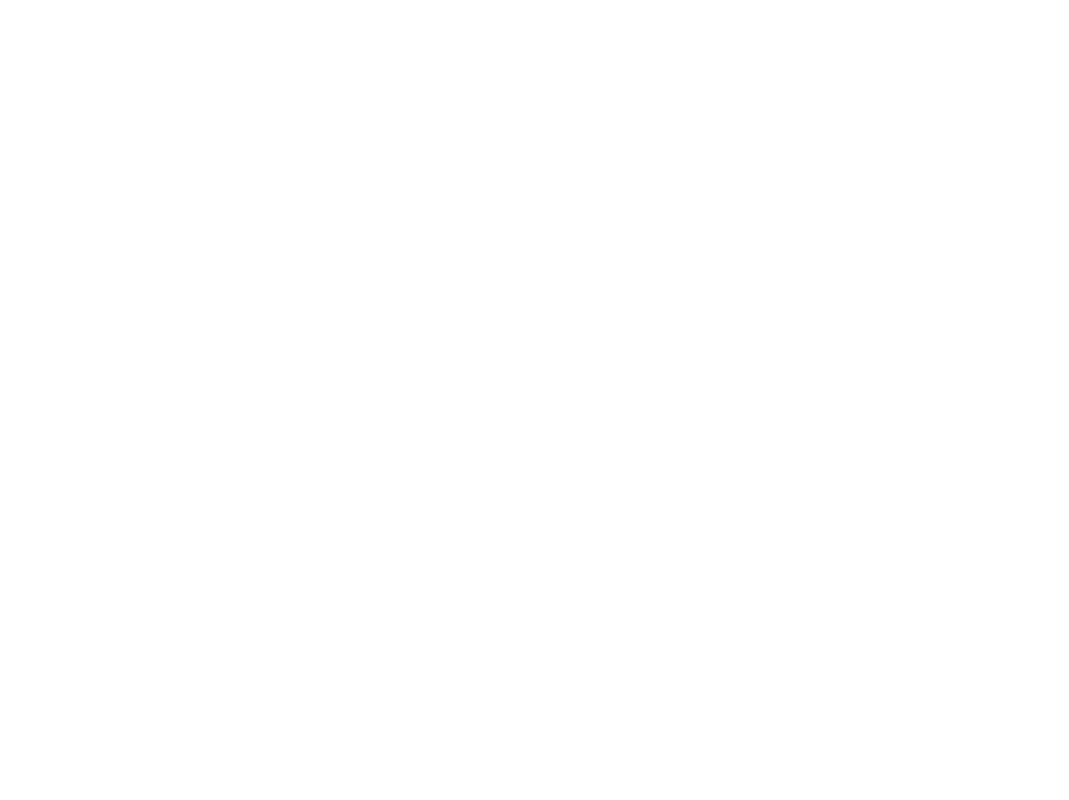
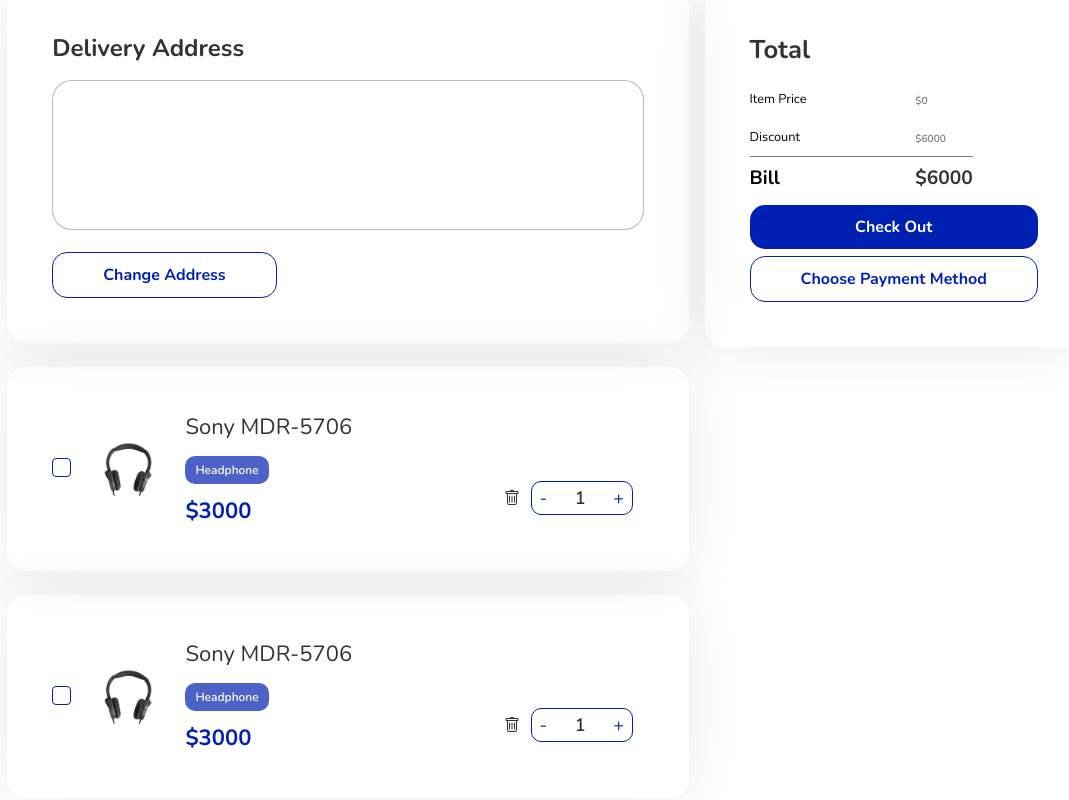
Before and after one commit to femiliapm/lectronic-fe, a React (Create React App) app: page /checkout in a window 1280 px wide. Before the commit this address had no page. Shown: the part 380-1180 px from the top of the page, without its empty margins (95-1164 px from the left). Before the commit the page ends 800 px from the top, so only its background shows below. Built offline with nearby package versions, Linux system fonts and the light colour scheme.

Commit message:
checkout page fix

```diff
--- a/src/App.js
+++ b/src/App.js
@@ -6,6 +6,7 @@
 import ItemsPage from "./pages/items";
 import CartPage from "./pages/cart";
 import DetailItemPage from "./pages/detailItem";
+import CheckoutPage from "./pages/checkout";
 
 function App() {
   return (
@@ -16,6 +17,7 @@
       <Route path="/lectronic-shop/explore" element={<ItemsPage />} />
       <Route path="/cart" element={<CartPage />} />
       <Route path="/detail/1" element={<DetailItemPage />} />
+      <Route path="/checkout" element={<CheckoutPage />} />
     </Routes>
   );
 }
--- a/src/components/atomics/Button.comp.js
+++ b/src/components/atomics/Button.comp.js
@@ -2,10 +2,13 @@
 import { ButtonStyled } from "../../styles/components/button.style";
 
 const Button = (props) => {
-  const { text = "text", outline } = props;
+  const { text = "text", outline, width } = props;
 
   return (
-    <ButtonStyled className={outline ? `border-primary primary` : `bg-primary`}>
+    <ButtonStyled
+      className={outline ? `border-primary primary` : `bg-primary`}
+      style={{ width: width }}
+    >
       {text}
     </ButtonStyled>
   );
--- /dev/null
+++ b/src/pages/checkout/index.js
@@ -0,0 +1,147 @@
+import React from "react";
+import NumberFormat from "react-number-format";
+import Button from "../../components/atomics/Button.comp";
+import LayoutHome from "../../layouts/home";
+import {
+  CardCartItem,
+  InputCheckbox,
+  InputIncrementWrapper,
+  InputNumber,
+  LabelItem,
+  MainCart,
+  TableRowTotal,
+} from "../../styles/cart";
+import { CardAddress, MainCheckout } from "../../styles/checkout";
+import item from "../../assets/png/item01.png";
+import { BsTrash } from "react-icons/bs";
+
+const CheckoutPage = () => {
+  return (
+    <LayoutHome>
+      <MainCheckout>
+        <h1>Checkout</h1>
+
+        <MainCart>
+          <div className="left">
+            <CardAddress>
+              <h3>Delivery Address</h3>
+              <textarea className="border-black-light" />
+              <div>
+                <Button text="Change Address" width="fit-content" outline />
+              </div>
+            </CardAddress>
+            <CardCartItem>
+              <div className="detail">
+                <InputCheckbox type={"checkbox"} small />
+                <img src={item} alt="item" width={"50vw"} />
+                <div className="detail-item">
+                  <p className="item-name">Sony MDR-5706</p>
+                  <div className="label">
+                    <LabelItem>Headphone</LabelItem>
+                  </div>
+                  <div>
+                    <NumberFormat
+                      value={3000}
+                      displayType={"text"}
+                      prefix={"$"}
+                      className="primary item-price"
+                    />
+                  </div>
+                </div>
+              </div>
+              <div className="item-action">
+                <div className="center">
+                  <BsTrash />
+                  <InputIncrementWrapper className="border-primary">
+                    <button className="primary">-</button>
+                    <InputNumber type={"number"} max={4} min={1} value={1} />
+                    <button className="primary">+</button>
+                  </InputIncrementWrapper>
+                </div>
+              </div>
+            </CardCartItem>
+            <CardCartItem>
+              <div className="detail">
+                <InputCheckbox type={"checkbox"} small />
+                <img src={item} alt="item" width={"50vw"} />
+                <div className="detail-item">
+                  <p className="item-name">Sony MDR-5706</p>
+                  <div className="label">
+                    <LabelItem>Headphone</LabelItem>
+                  </div>
+                  <div>
+                    <NumberFormat
+                      value={3000}
+                      displayType={"text"}
+                      prefix={"$"}
+                      className="primary item-price"
+                    />
+                  </div>
+                </div>
+              </div>
+              <div className="item-action">
+                <div className="center">
+                  <BsTrash />
+                  <InputIncrementWrapper className="border-primary">
+                    <button className="primary">-</button>
+                    <InputNumber type={"number"} max={4} min={1} value={1} />
+                    <button className="primary">+</button>
+                  </InputIncrementWrapper>
+                </div>
+              </div>
+            </CardCartItem>
+          </div>
+
+          <div className="right">
+            <h3>Total</h3>
+            <table>
+              <tbody>
+                <TableRowTotal>
+                  <td className="name">Item Price</td>
+                  <td>
+                    <NumberFormat
+                      value={0}
+                      displayType={"text"}
+                      prefix={"$"}
+                      className="value black-light"
+                    />
+                  </td>
+                </TableRowTotal>
+                <TableRowTotal>
+                  <td className="name discount">Discount</td>
+                  <td className="discount">
+                    <NumberFormat
+                      value={6000}
+                      displayType={"text"}
+                      prefix={"$"}
+                      className="value black-light"
+                    />
+                  </td>
+                </TableRowTotal>
+                <TableRowTotal>
+                  <td className="name bill">Bill</td>
+                  <td>
+                    <NumberFormat
+                      value={6000}
+                      displayType={"text"}
+                      prefix={"$"}
+                      className="bill-value"
+                    />
+                  </td>
+                </TableRowTotal>
+              </tbody>
+            </table>
+            <div className="btn-checkout">
+              <Button text="Check Out" />
+            </div>
+            <div className="btn-checkout">
+              <Button outline text="Choose Payment Method" />
+            </div>
+          </div>
+        </MainCart>
+      </MainCheckout>
+    </LayoutHome>
+  );
+};
+
+export default CheckoutPage;
--- /dev/null
+++ b/src/styles/checkout/index.js
@@ -0,0 +1,33 @@
+import styled from "styled-components";
+
+export const MainCheckout = styled.div`
+  padding: 0 8vw;
+  margin: 3vw 0;
+
+  h1 {
+    font-size: 60px;
+    font-weight: 800;
+    margin-bottom: 2.5vw;
+  }
+`;
+
+export const CardAddress = styled.div`
+  box-shadow: 0px 0px 60px rgba(45, 45, 45, 0.1);
+  border-radius: 20px;
+  margin-bottom: 1.5rem;
+  padding: 3.5vw;
+
+  h3 {
+    font-weight: 800;
+    font-size: 24px;
+  }
+
+  textarea {
+    resize: none;
+    width: 100%;
+    padding: 20px;
+    border-radius: 20px;
+    height: 150px;
+    margin: 1rem 0;
+  }
+`;
--- a/src/styles/global.css
+++ b/src/styles/global.css
@@ -28,7 +28,8 @@
   background-color: transparent;
 }
 
-input:focus {
+input:focus,
+textarea:focus {
   outline: none;
 }
 
```
